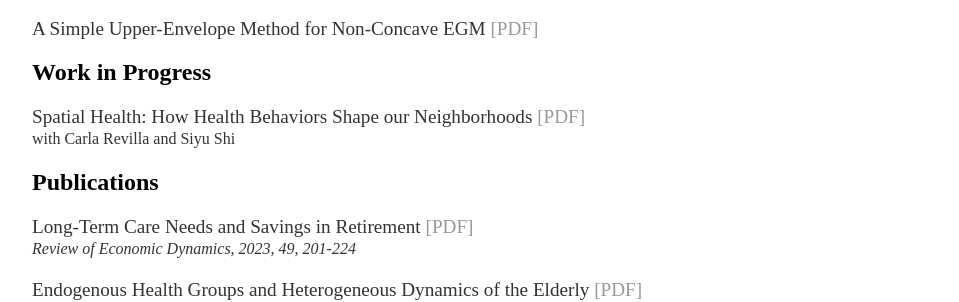
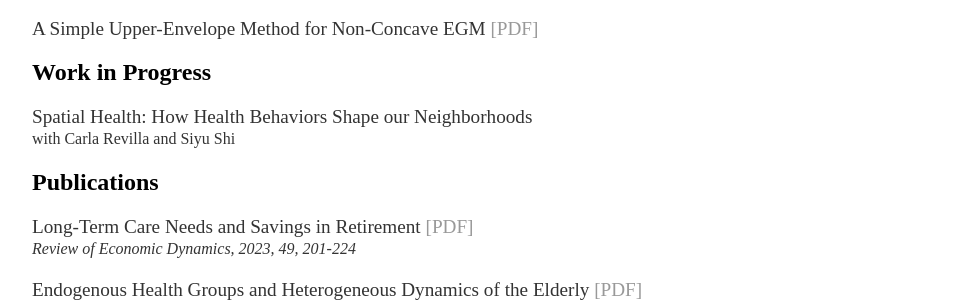
Before and after one commit to jesusbueren/jesusbueren.github.io, a Jekyll site: the page built from research/index.html, in a window 1280 px wide. Shown: the part 395-697 px from the top of the page, without its empty margins (160-1119 px from the left). Built offline with Jekyll 4.4.1, drawn with Linux system fonts in a browser that asks for light colours.

Commit message:
Fix HTML structure for Spatial Health section

```diff
--- a/research/index.html
+++ b/research/index.html
@@ -18,7 +18,7 @@
 
 	<h2>Work in Progress</h2>
 
-	<p> <bold> Spatial Health: How Health Behaviors Shape our Neighborhoods </bold> <a href="slides_spatial.pdf">[PDF]</a>   </a><br>
+	<p> <bold> Spatial Health: How Health Behaviors Shape our Neighborhoods </bold> <br>
 	<small> with Carla Revilla and Siyu Shi </small> <br></p>
 
 	<h2>Publications</h2>
```
